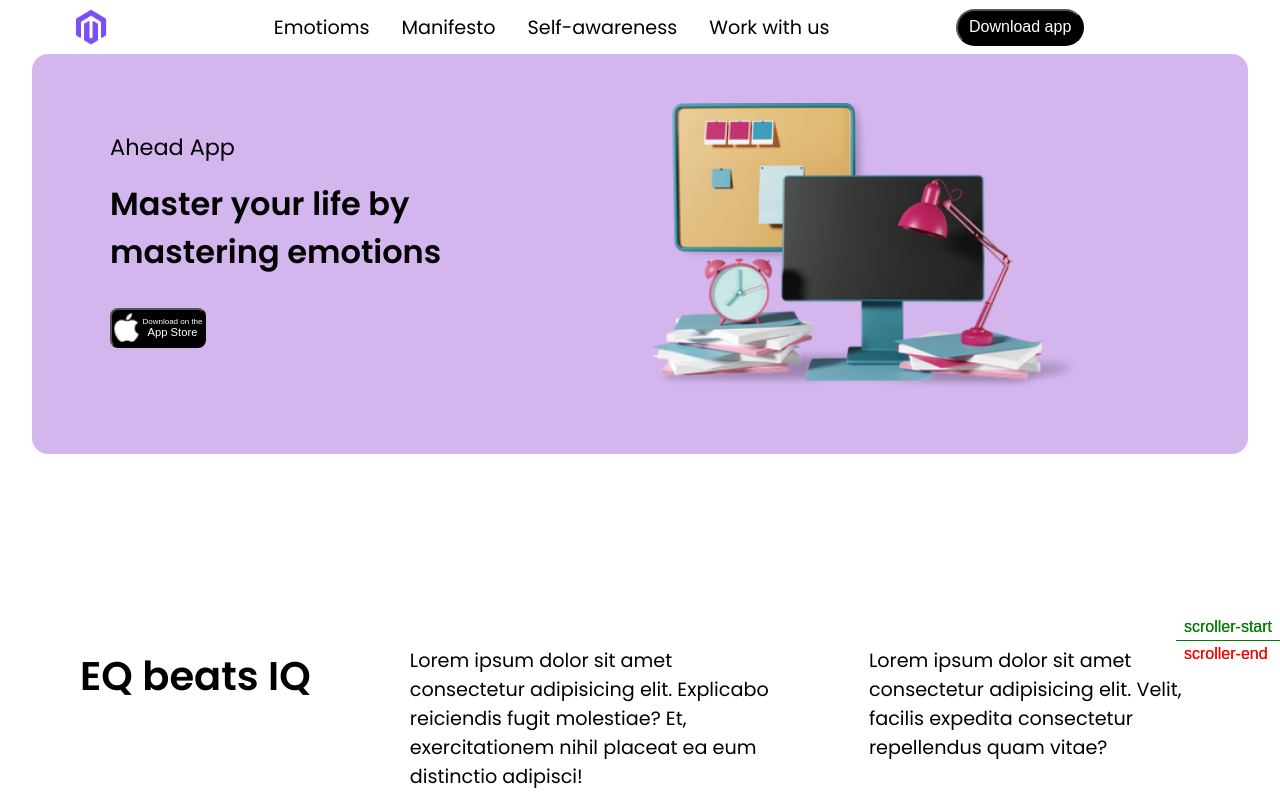
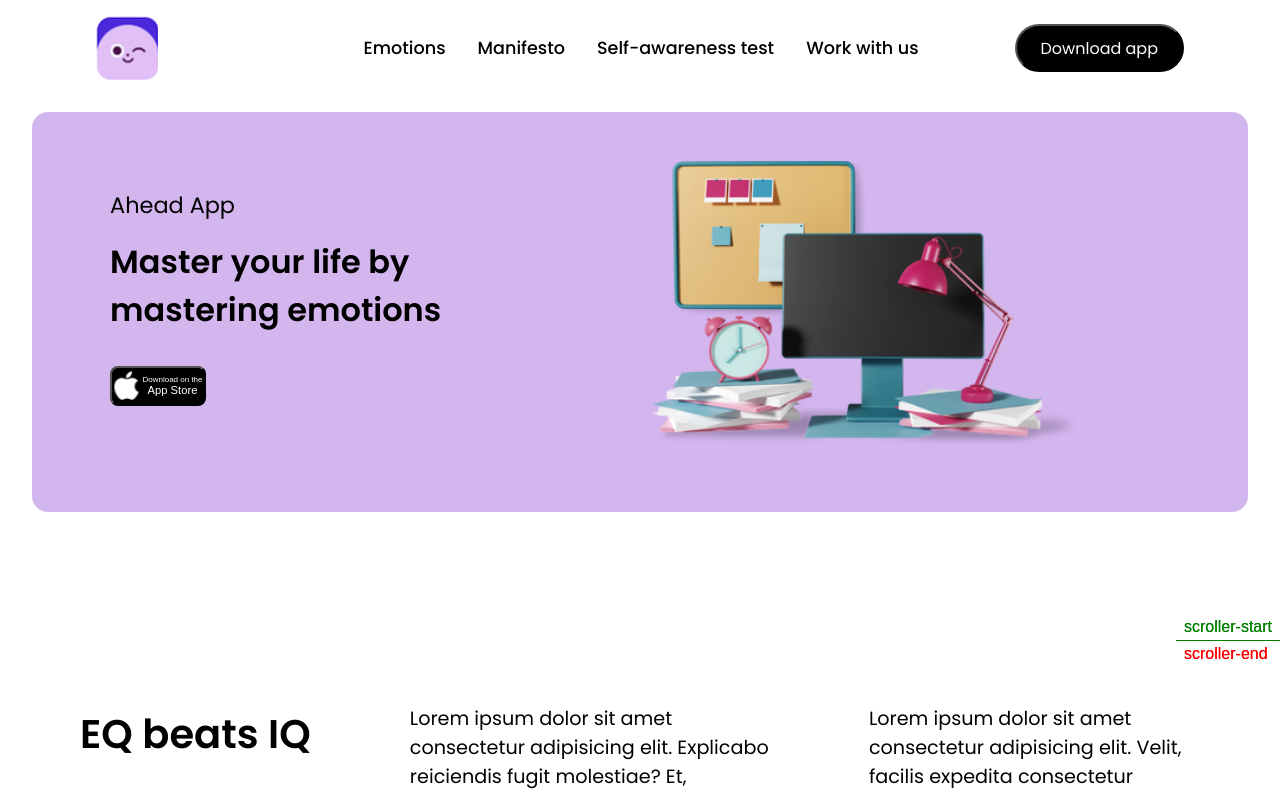
Before and after one commit to harshvg247/website-template, a React (Create React App) app: page / in a window 1280 px wide. Shown: the top 795 px of the page. Built offline with nearby package versions, Linux system fonts and the light colour scheme; a web font is replaced by a local one.

Commit message:
Restyled navbar

```diff
--- a/src/components/Navbar.js
+++ b/src/components/Navbar.js
@@ -1,16 +1,17 @@
-import logo from "../images/companyLogo.png";
+import logo from "../images/company_logo.png";
 import "../styles/navbar.css"
 const Navbar = () => {
     return (
         <nav className="navbar">
             <img src={logo} alt="" className="navbarLogo"/>
-            <ul>
-                <li>Emotioms</li>
-                <li>Manifesto</li>
-                <li>Self-awareness</li>
-                <li>Work with us</li>
-            </ul>
-            <button className="navbarButton">Download app</button>
+            <div id="navlinks">
+                <a href="#section2">Emotions</a>
+                <a href="#section4">Manifesto</a>
+                <a href="#section6">Self-awareness test</a>
+                <a href="#section8">Work with us</a>
+                <button className="navbarButton">Download app</button>
+
+            </div>
         </nav>
      );
 }
--- a/src/components/Section11.js
+++ b/src/components/Section11.js
@@ -1,6 +1,6 @@
 //footer
 import appleLogo from "../images/appleLogo.png";
-import logo from "../images/companyLogo.png";
+import logo from "../images/company_logo.png";
 import email from "../images/email.png";
 import location from "../images/location.png";
 import copyright from "../images/copyright.png";
--- a/src/index.css
+++ b/src/index.css
@@ -1,4 +1,4 @@
-@import url('https://fonts.googleapis.com/css2?family=Poppins:wght@300;400;600&display=swap');
+@import url('https://fonts.googleapis.com/css2?family=Poppins:wght@300;400;500;600&display=swap');
 
 body {
   margin: 0;
@@ -28,7 +28,7 @@
 /**Section1**/
 #section1{
   margin: 2rem;
-  margin-top: 0;
+  margin-top: 7rem;
   display: flex;
   height: 25rem;
   background-color: var(--col1);
--- a/src/styles/navbar.css
+++ b/src/styles/navbar.css
@@ -1,38 +1,43 @@
 /**Navbar**/
 .navbar{
-    margin: .2rem;
     display: flex;
-    gap: 1.4rem;
-    font-size: 1.2rem;
     align-items: center;
-    height: 3rem;
+    justify-content: space-between;
+    width: 100%;
+    position: fixed;
+    box-sizing: border-box;
+    padding: 0 6rem;
+    height: 6rem;
+    background-color: white;
+    top: 0;
+    left: 0;
   }
-  .navbar ul{
-    list-style: none;
+  .navbar #navlinks {
     display: flex;
-    gap: 2rem;
-    width: 60%;
-    justify-content: center;
+    column-gap: 2rem;
+    align-items: center;
+    font-weight: 500;
+    font-size: 1.1rem;
+  }
+
+  .navbar #navlinks a {
+    text-decoration: none;
+    color: black;
   }
   .navbar img{
-    height: 3rem;
-    margin-left: 4rem;
-    margin-right: 2rem;
-    /* background-color: #d4b6ef;
-    border-radius: 50%; */
-    padding: .3rem;
+    height: 4rem;
+  }
 
-  }
   .navbar button{
-
     background-color: black;
     color: white;
-    padding: .3rem;
     border-radius: 2rem;
     display: flex;
     justify-content: center;
     align-items: center;
     font-size: 1rem;
-    width: 8rem;
-    height: 2.3rem;
+    height: 3rem;
+    padding: 0 1.5rem;
+    font-family: "Poppins", sans-serif;
+    margin-left: 4rem;
   }
```
Also changed, not shown: src/images/companyLogo.png (deleted), src/images/company_logo.png (added).
